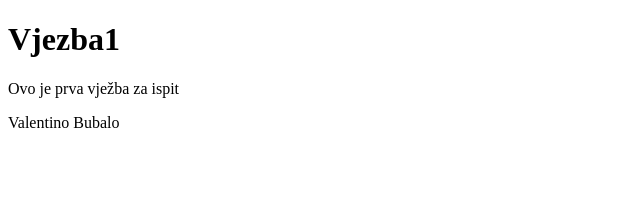
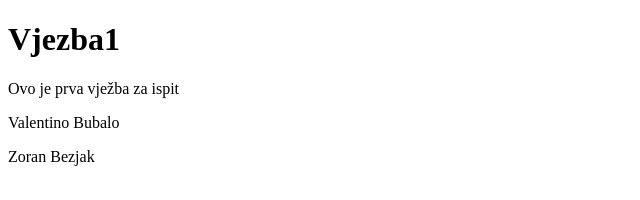
Before and after one commit to MindBodyCodeOrg/vjezba1, a website: page index.html in a window 1280 px wide. Shown: the whole page, without its empty margins (0-640 px from the left). Drawn offline with Linux system fonts and the light colour scheme.

Commit message:
Update index.html

```diff
--- a/index.html
+++ b/index.html
@@ -11,5 +11,6 @@
 
 		<p>Ovo je prva vježba za ispit</p>
 		<p>Valentino Bubalo</p>
+		<p>Zoran Bezjak</p>
 	</body>
 </html>
```
